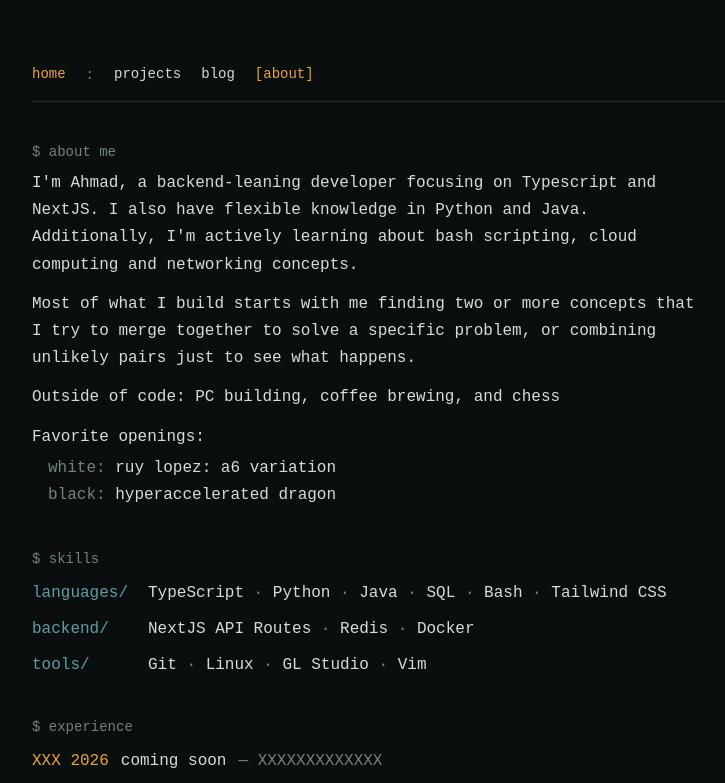
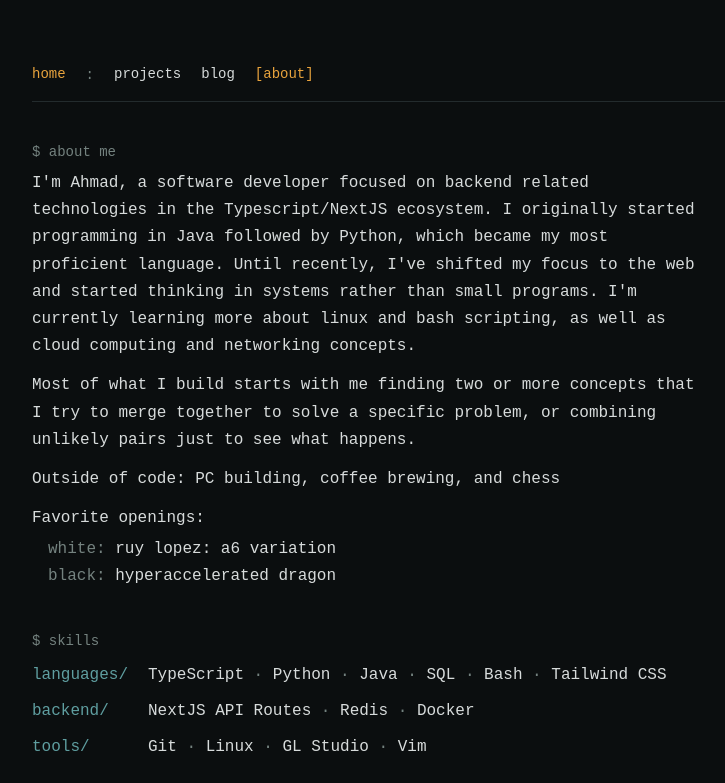
Before and after one commit to punished-tax/cab-computer, a Next.js app: page /about in a window 1280 px wide. Shown: the top 783 px of the page, without its empty margins (160-885 px from the left). Built offline with nearby package versions, Linux system fonts and the light colour scheme.

Commit message:
small change

```diff
--- a/app/about/AboutClient.tsx
+++ b/app/about/AboutClient.tsx
@@ -74,9 +74,7 @@ export default function TerminalAbout() {
           style={{ color: "#d7dbdb", lineHeight: 1.7, maxWidth: "42rem" }}
         >
           <p>
-            <span style={{ color: "#5f9ea0" }}></span> I'm Ahmad, a backend-leaning developer
-            focusing on Typescript and NextJS. I also have flexible knowledge in Python and Java. Additionally, I'm actively learning about
-             bash scripting, cloud computing and networking concepts.
+            <span style={{ color: "#5f9ea0" }}></span> I'm Ahmad, a software developer focused on backend related technologies in the Typescript/NextJS ecosystem. I originally started programming in Java followed by Python, which became my most proficient language. Until recently, I've shifted my focus to the web and started thinking in systems rather than small programs. I'm currently learning more about linux and bash scripting, as well as cloud computing and networking concepts.
           </p>
           <p className="mt-3">
             <span style={{ color: "#5f9ea0" }}></span> Most of what I build starts with me finding two or more concepts that I try to
--- a/app/page.tsx
+++ b/app/page.tsx
@@ -13,7 +13,7 @@ import Link from 'next/link'
 // accent2: #5f9ea0  cool teal — visited/secondary accent
 // mono:    "IBM Plex Mono" everywhere (single family, terminal genre justifies it)
 
-const TAGLINE = "";
+const TAGLINE = "Current project: pyassistant migration";
 
 function useTypewriter(text: string, speed = 32, startDelay = 400) {
   const [out, setOut] = useState("");
```
